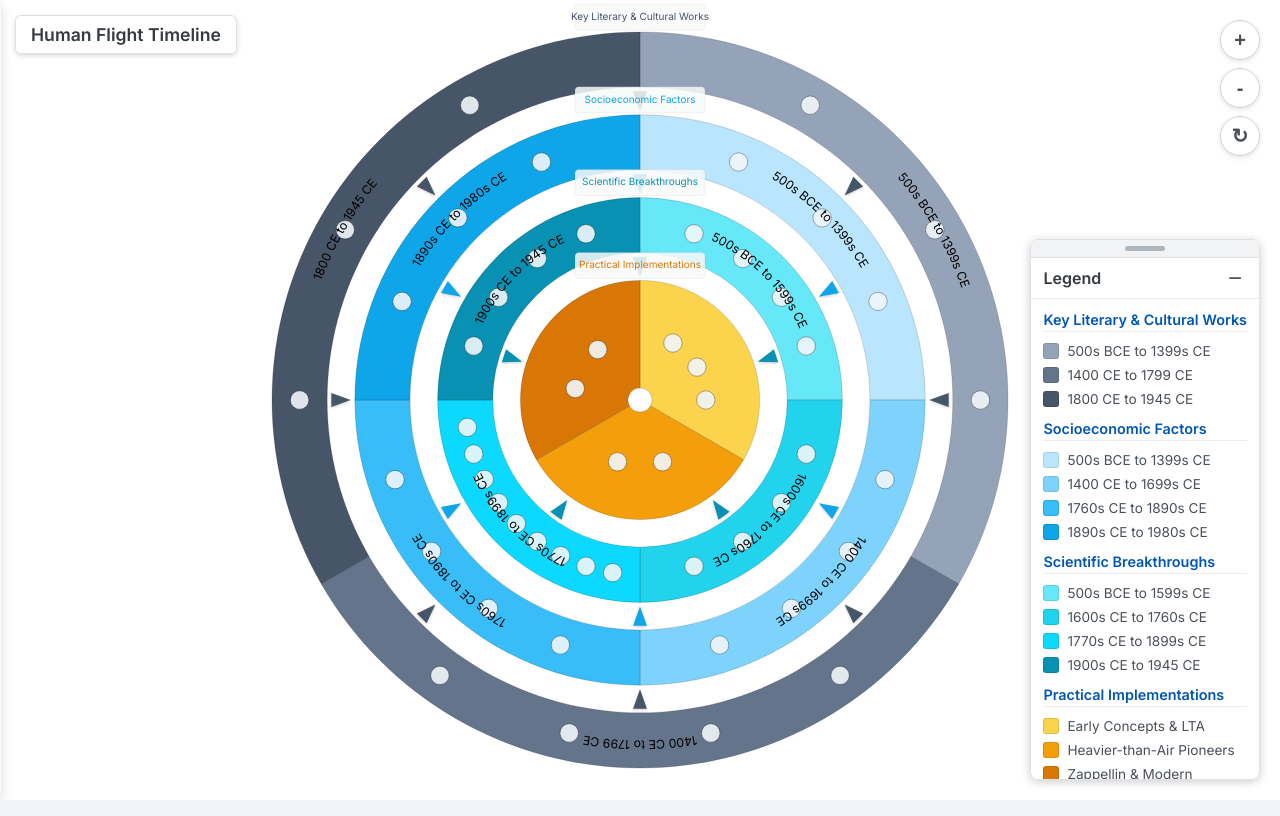
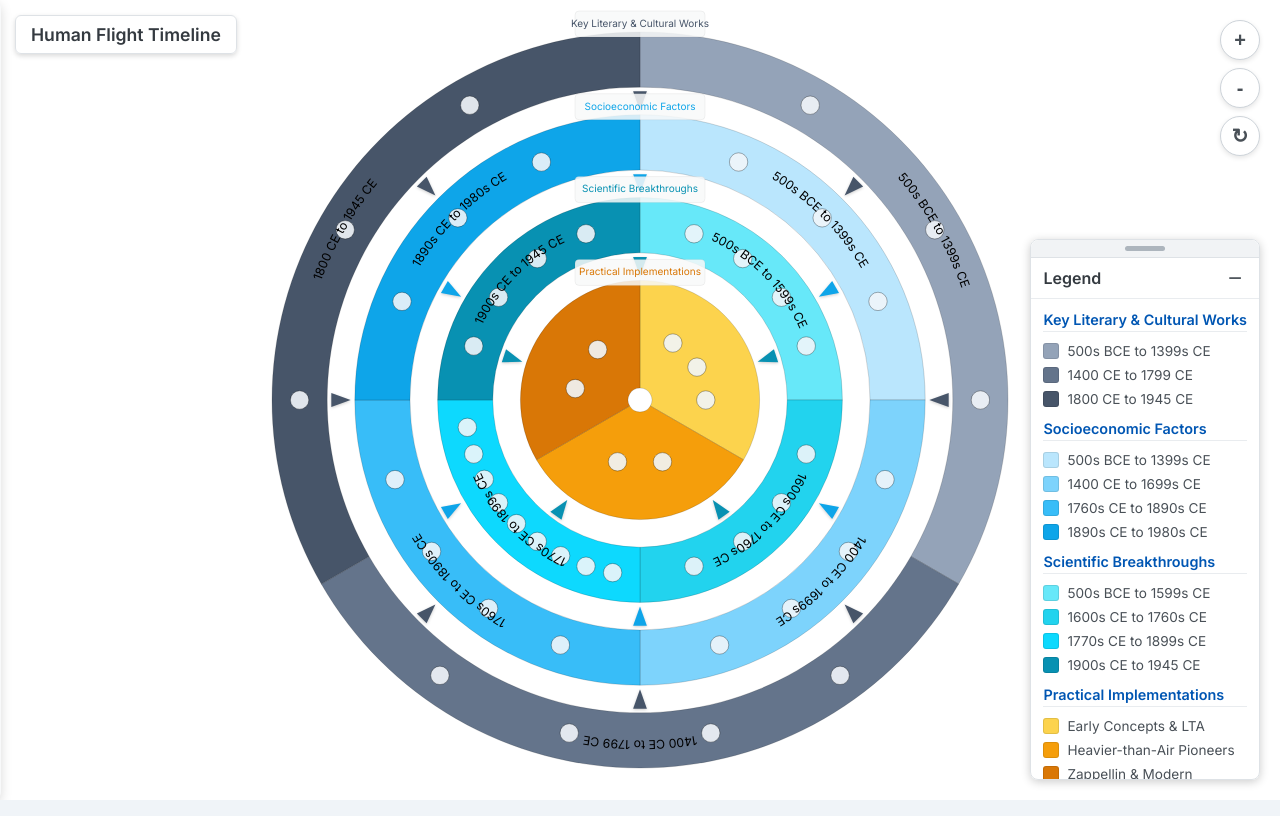
Before and after one commit to PriscilaSSR/digitaltimeline, a website: page timeline/index.html in a window 1280 px wide. Drawn offline with Linux system fonts and the light colour scheme.

Commit message:
Update index.html

```diff
--- a/timeline/index.html
+++ b/timeline/index.html
@@ -560,7 +560,7 @@
         const fixedBoxWidth = 130; // Adjust as needed for longest label
         const fixedBoxHeight = 16 + (labelPadding * 2); // Font-size (10) + padding top/bottom
         const labelFontSize = 10; // Font size in px
-        const fixedLabelOffset = 2; // Pixels above the ring visually (box top to ring top)
+        const fixedLabelOffset = -5; // Pixels above the ring visually (box top to ring top)
 
         config.rings.forEach((ring, index) => {
             if (!ring.isConnector && ring.name) {
```
